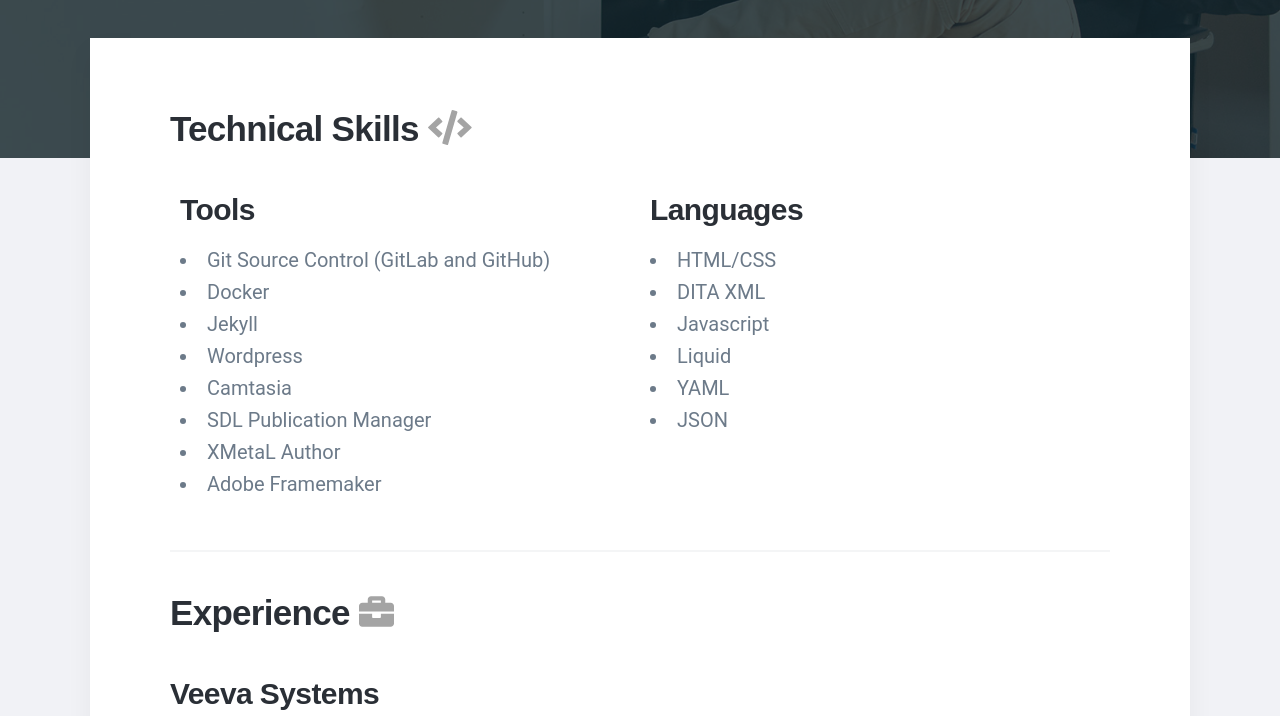
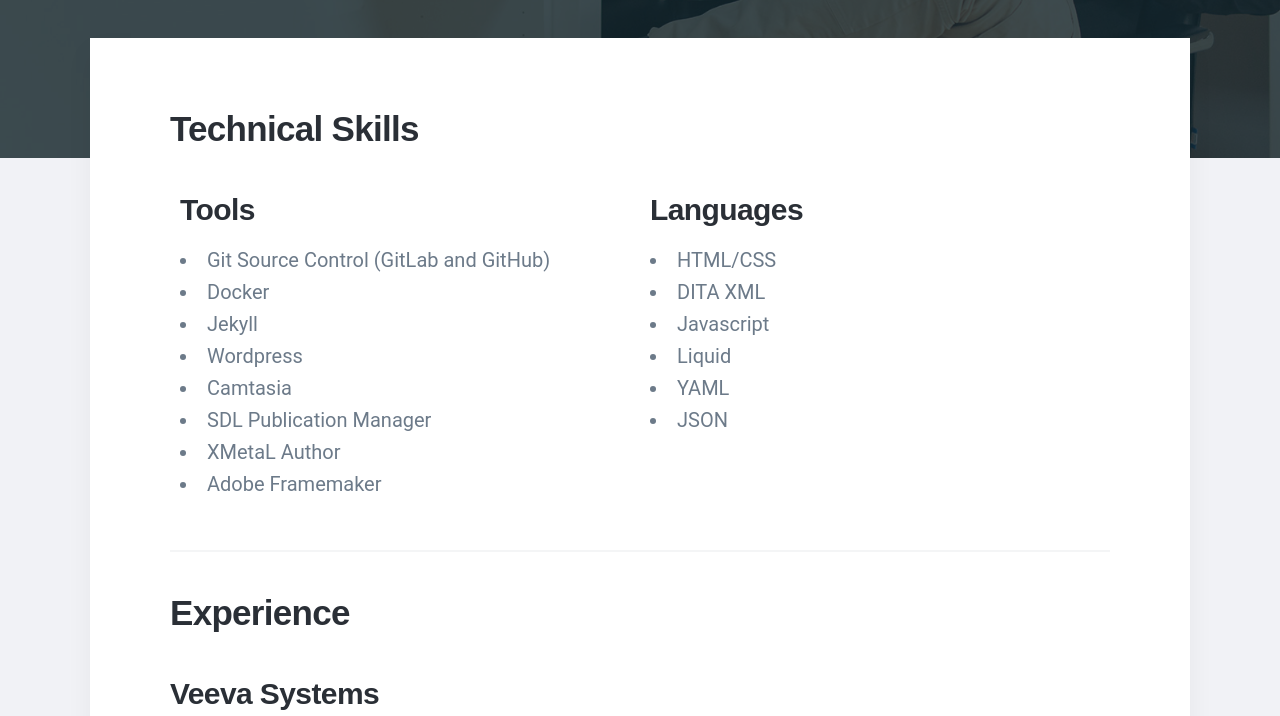
Before and after one commit to emilyrushton/emilyrushton.github.io, a Jekyll site: the page built from index.html, in a window 1280 px wide. Shown: the part 570-1286 px from the top of the page. Built offline with Jekyll 4.4.1, drawn with Linux system fonts in a browser that asks for light colours; nearby versions of some CDN libraries; some web fonts are replaced.

Commit message:
Update index.html

```diff
--- a/index.html
+++ b/index.html
@@ -26,7 +26,7 @@
 	<div class="wrap">
 			<article class="single-post">
 				<div>
-					<h2>Technical Skills <i class="fas fa-code" style="color: #a4a4a4"></i></h2>
+					<h2>Technical Skills</h2>
 					<div class="row">
 						<div class="column">
 							<h3>Tools</h3>
@@ -56,7 +56,7 @@
 				</div>
 				<hr>
 				<div>
-					<h2>Experience <i class="fas fa-briefcase" style="color: #a4a4a4"></i></h2>
+					<h2>Experience</h2>
 					<h3>Veeva Systems</h3>
 					<p style="margin-bottom: 15px;" class="date">Mar 2019–Present</p>
 					<div class="timeline-container">
@@ -122,17 +122,17 @@
 					</div>
 				<hr>
 				<div>
-					<h2>Education <i class="fas fa-graduation-cap" style="color: #a4a4a4"></i></i></h2>
+					<h2>Education</i></h2>
 					<h3>Northeastern University</h3>
 					<p class="date">Sep 2015–Dec 2017</p>
 					<p>Master of Science: Technical Communication, Computer Industry Writing Concentration</p>
 					<h3>University of Waterloo</h3>
-					<p>Sep 2010–Apr 2014</p>
+					<p class="date">Sep 2010–Apr 2014</p>
 					<p>Bachelor of Arts: Honours English Language and Literature</p>
 				</div>
 				<hr>
 				<div>
-					<h2>Volunteering <i class="fas fa-hands-helping" style="color: #a4a4a4"></i></h2>
+					<h2>Volunteering</h2>
 					<h3>Shelter Movers: Lead Mover</h3>
 					<p class="date">Nov 2020–Present</p>
 					<p><a href="https://www.sheltermovers.com/">Shelter Movers</a> is a national, volunteer-powered charitable organization providing moving and storage services at no cost to women and children fleeing abuse.</p>
```
